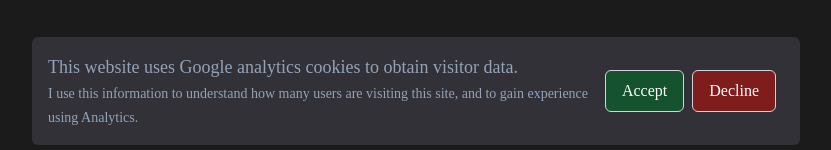
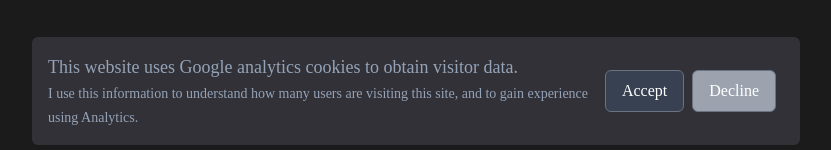
Before and after one commit to shenoy-anurag/HinDict, a Next.js app in the folder frontend/: page / in a window 1280 px wide. Shown: the part 647-797 px from the top of the page, without its empty margins (224-1055 px from the left). Built offline with nearby package versions, Linux system fonts and the light colour scheme; no server answers.

Commit message:
fix,style: corrected env var name, changed cookie consent banner styling

```diff
--- a/frontend/src/api/openai.ts
+++ b/frontend/src/api/openai.ts
@@ -18,7 +18,7 @@
 export async function invokeChat(text: string) {
     const prompt: string = buildPrompt(text);
     const response = await generateText({
-        model: openai(process.env.OPENAI_MODEL_NAME || "gpt-4o-mini-2024-07-18"),
+        model: openai(process.env.API_OPENAI_MODEL_NAME || "gpt-4o-mini-2024-07-18"),
         prompt: prompt,
     });
     return response.text;
@@ -27,7 +27,7 @@
 export async function streamChat(text: string) {
     const prompt: string = buildPrompt(text);
     const { textStream } = streamText({
-        model: openai(process.env.OPENAI_MODEL_NAME || "gpt-4o-mini-2024-07-18"),
+        model: openai(process.env.API_OPENAI_MODEL_NAME || "gpt-4o-mini-2024-07-18"),
         prompt: prompt,
     });
     return textStream;
--- a/frontend/src/app/globals.css
+++ b/frontend/src/app/globals.css
@@ -120,11 +120,12 @@
     @apply bg-red-500 dark:bg-red-100;
   }
   .cookie-bg-primary {
-    /* @apply bg-[#0c4f15] dark:bg-red-100; */
-    @apply bg-green-900 dark:bg-green-900;
+    /* @apply bg-green-900 dark:bg-green-900; */
+    @apply bg-gray-600 dark:bg-gray-700;
   }
   .cookie-bg-secondary {
-    @apply bg-red-900 dark:bg-red-900;
+    /* @apply bg-red-900 dark:bg-red-900; */
+    @apply bg-gray-400 dark:bg-gray-400;
   }
   .cookie-surface {
     @apply bg-[#cbd6da] dark:bg-[#323137];
--- a/frontend/src/component/cookie-consent.component.tsx
+++ b/frontend/src/component/cookie-consent.component.tsx
@@ -43,13 +43,13 @@
                             </div>
                             <div className="flex justify-end">
                                 <button
-                                    className="cookie-bg-primary text-white cookie-button-border border-x border-y py-2 px-4 rounded-md mr-2"
+                                    className="cookie-bg-primary text-white cookie-button-border border-x border-y border-gray-100 dark:border-gray-500 py-2 px-4 rounded-md mr-2"
                                     onClick={handleAccept}
                                 >
                                     Accept
                                 </button>
                                 <button
-                                    className="cookie-bg-secondary text-white cookie-button-border border-x border-y py-2 px-4 rounded-md mr-2"
+                                    className="cookie-bg-secondary text-white cookie-button-border border-x border-y border-gray-200 dark:border-gray-500 py-2 px-4 rounded-md mr-2"
                                     onClick={handleDecline}
                                 >
                                     Decline
```
